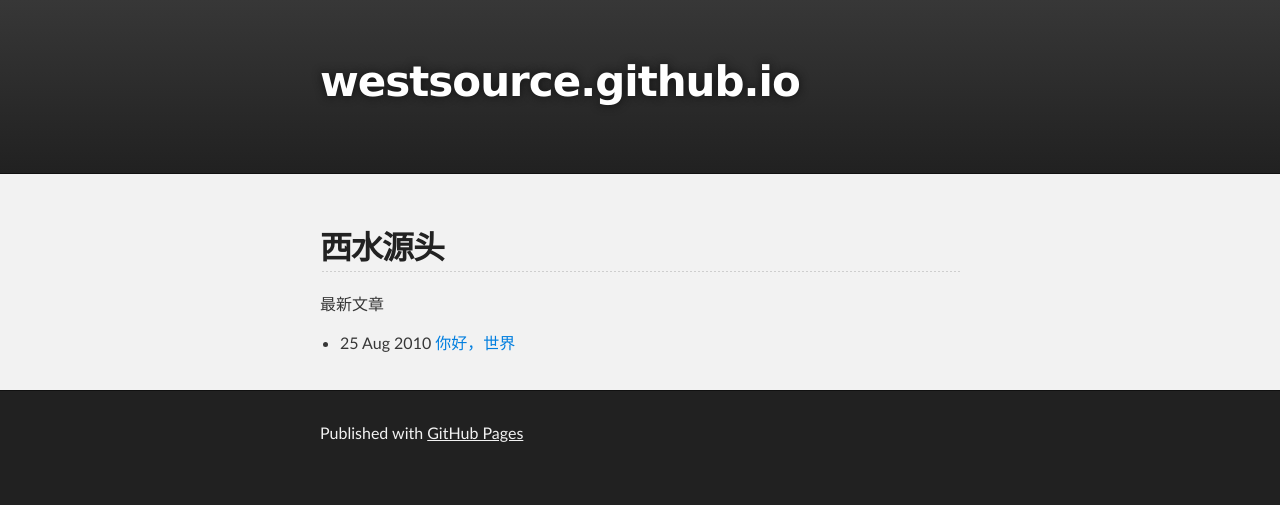
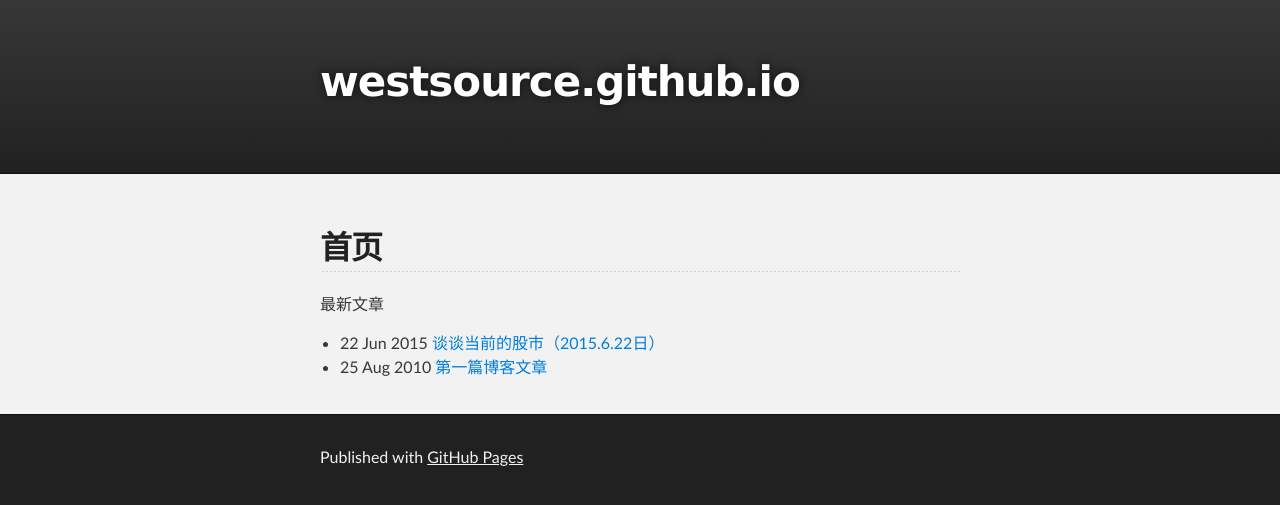
Before and after one commit to westsource/westsource.github.io, a Jekyll site: the page built from index.html, in a window 1280 px wide. Shown: the top 505 px of the page. Built offline with Jekyll 4.4.1, drawn with Linux system fonts in a browser that asks for light colours.

Commit message:
增加文章

```diff
--- a/_layouts/default.html
+++ b/_layouts/default.html
@@ -8,7 +8,7 @@
 
     <link rel="stylesheet" type="text/css" media="screen" href="stylesheets/stylesheet.css">
 
-    <title>{{ page.title }}</title>
+    <title>{{ page.title }}--西水源头</title>
   </head>
 
   <body>
--- a/_posts/2010-08-25-hello-world.html
+++ b/_posts/2010-08-25-hello-world.html
@@ -1,6 +1,6 @@
 ---
 layout: default
-title: 你好，世界
+title: 第一篇博客文章
 ---
 <h2>{{ page.title }}</h2>
 <p>我的第一篇文章</p>
--- /dev/null
+++ b/_posts/2015-06-22-talk-about-current-market.html
@@ -0,0 +1,10 @@
+---
+layout: default
+title: 谈谈当前的股市（2015.6.22日）
+---
+<h2>{{ page.title }}</h2>
+<p>大家看看这个，2007牛市与本轮的比较，时间轴同比例</p>
+<p>2007与2015中期调整比较</p>
+<p>2007年中期调整第二波下跌到恢复到原来高点用时一个月，价格下跌过程，成交量不断萎缩。成交量最低时是最高时三分之一左右</p>
+<p>2007年中期二波下跌破60均线后，上证BBD显示大单连续买入10多天，恢复上涨后大单继续买入</p>
+<p>{{ page.date | date_to_string }}</p>
--- a/index.html
+++ b/index.html
@@ -1,6 +1,6 @@
 ---
 layout: default
-title: 西水源头
+title: 首页
 ---
 <h2>{{ page.title }}</h2>
 <p>最新文章</p>
```
